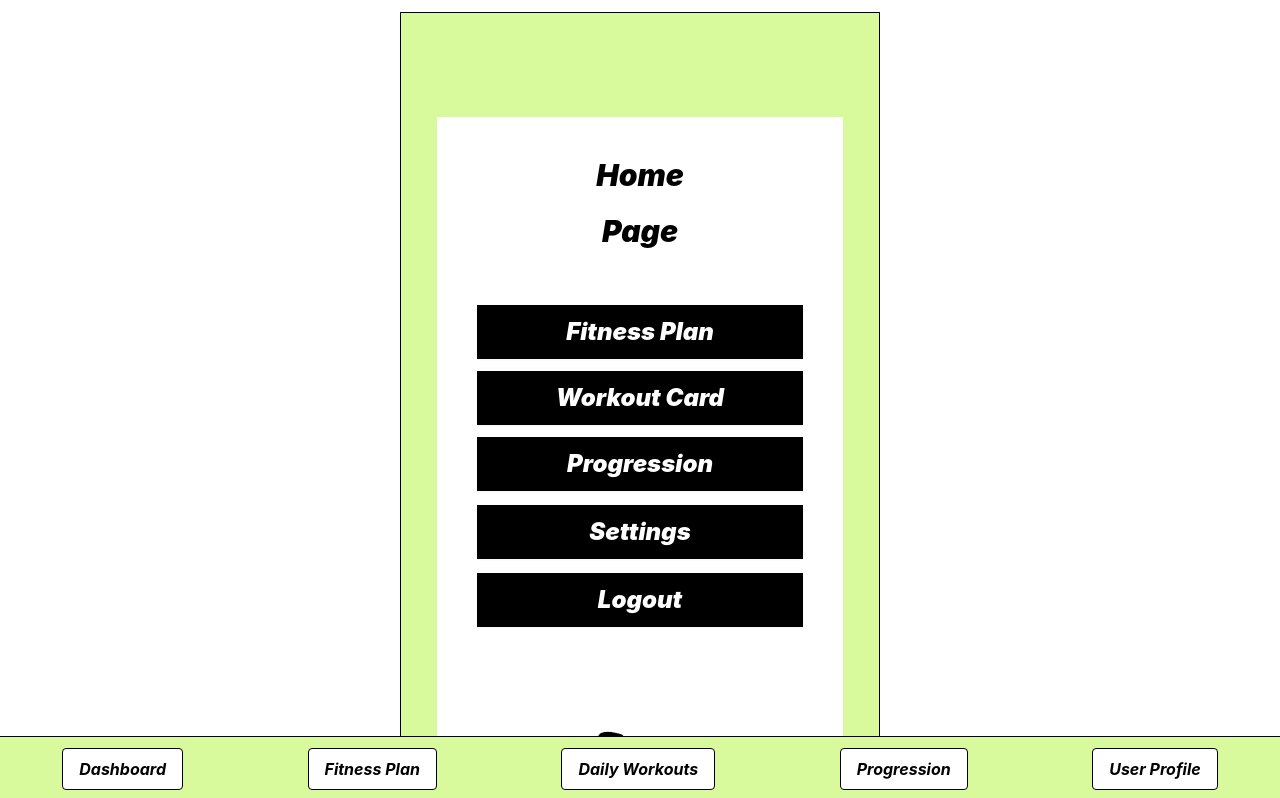
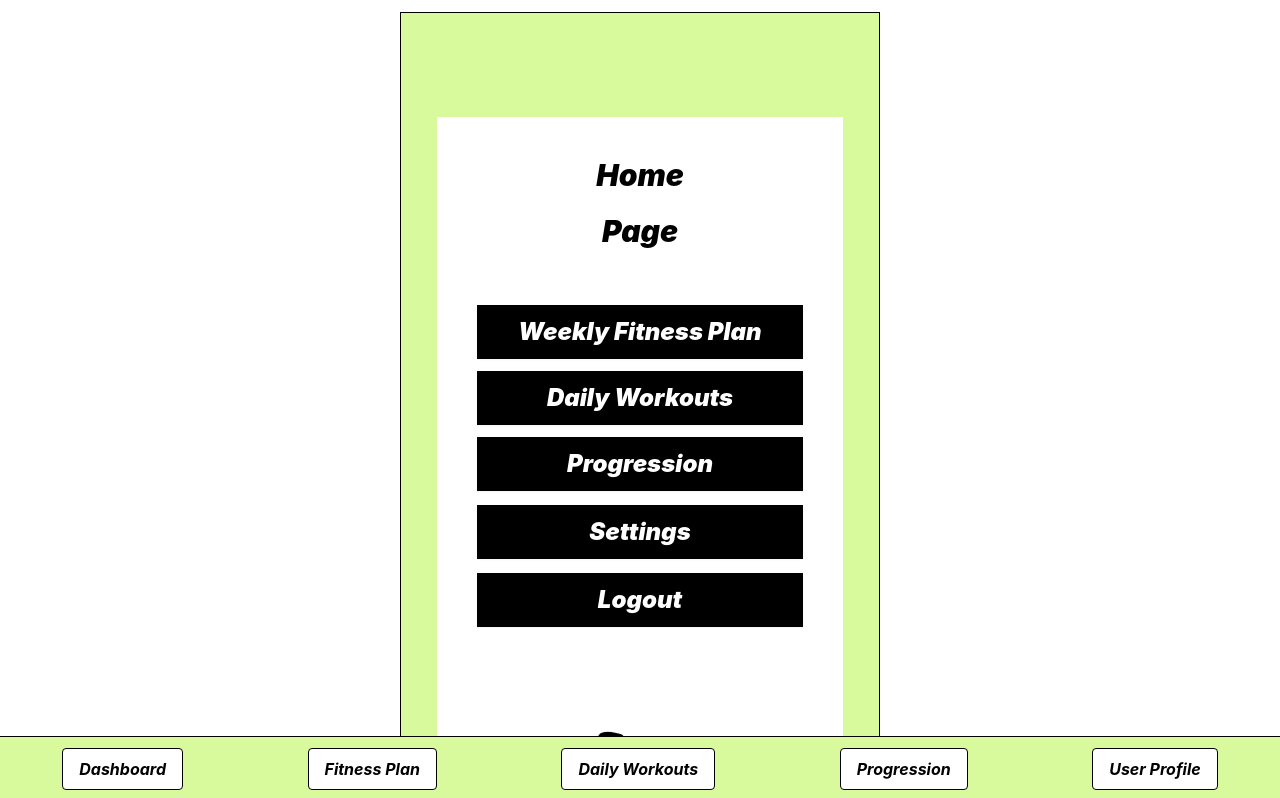
Before and after one commit to dennislam4/CrossPlatformTrainer, a React (Create React App) app in the folder frontend/: page /Dashboard/1 in a window 1280 px wide. Shown: the top 798 px of the page. Built offline with nearby package versions, Linux system fonts and the light colour scheme.

Commit message:
Update Dashboard.js to include day for daily workout, created daily workout and weekly plan bars

```diff
--- a/frontend/src/pages/Dashboard.js
+++ b/frontend/src/pages/Dashboard.js
@@ -8,6 +8,9 @@ function Dashboard() {
   if (signedInUser) {
     userId = signedInUser;
   }
+
+  const daysOfWeek = ["Sunday", "Monday", "Tuesday", "Wednesday", "Thursday", "Friday", "Saturday"];
+  const day = daysOfWeek[new Date().getDay()];
 
   return (
     <div className="flex flex-col justify-center px-9 py-20 mx-auto w-full text-2xl font-black text-white bg-lime-200 border border-black border-solid max-w-[480px]">
@@ -20,12 +23,12 @@ function Dashboard() {
         </div>
         <Link to={`/fitnessplan/${userId}`}>
           <button className="w-full p-2.5 mt-14 italic bg-black text-white border border-black border-solid shadow-sm">
-            Fitness Plan
+            Weekly Fitness Plan
           </button>
         </Link>
-        <Link to="/WorkoutCard">
+        <Link to={`/daily-workouts/${userId}/${day}`}>
           <button className="w-full p-2.5 mt-3 italic bg-black text-white border border-black border-solid shadow-sm">
-            Workout Card
+            Daily Workouts
           </button>
         </Link>
         <Link to={`/Progression/${userId}`}>
```
